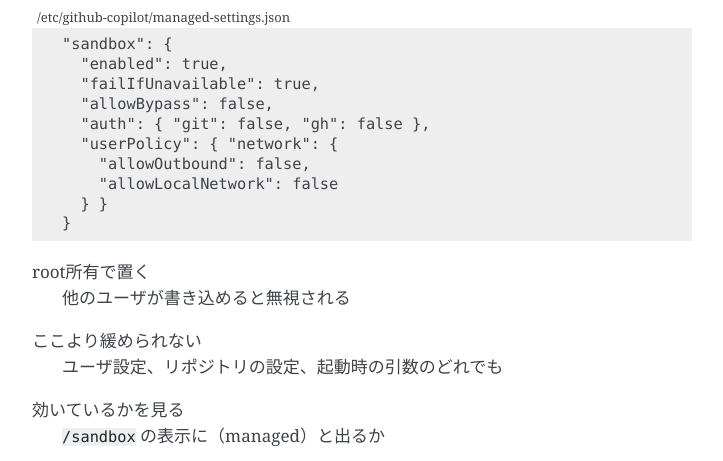
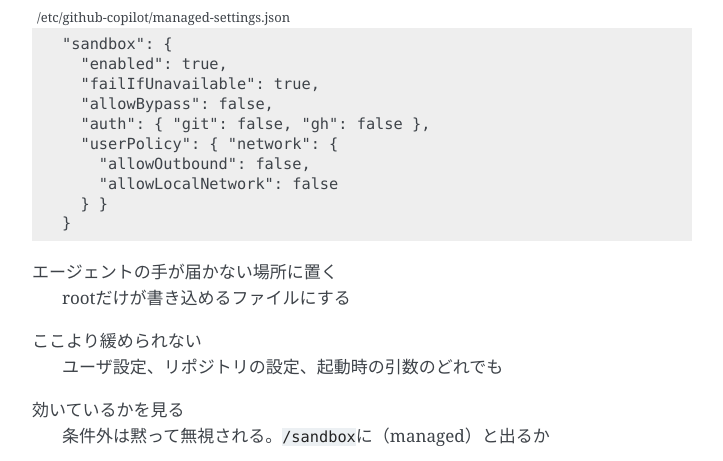
Before and after one commit to in0ho1no/copilot-cli-wsl2-isolation, a Sphinx documentation site: the page built from docs/source/index.md, in a window 1280 px wide and 900 px high, scrolled down 5409 px, cut to the strip 0-461 px from the top of the window. Shown: the whole strip, without its empty margins (388-1111 px from the left). Built offline with Sphinx 7.4.7, drawn with Linux system fonts in a browser that asks for light colours.

Commit message:
管理設定スライドの説明を、意図が伝わる書き方に直す
「他のユーザが書き込めると無視される」が機能の制約に読め、エージェントの手が届かない場所に置くという意図が伝わらなかったため。
無視される挙動は、確認が必要な理由として3行目に移した。

Refs #8

Co-Authored-By: Claude Opus 5.5 <noreply@anthropic.com>
Claude-Session: https://claude.ai/code/session_01XrsTxZ3Dgs8naDUTJWs6oK

````diff
--- a/docs/source/chapters/03-confinement.md
+++ b/docs/source/chapters/03-confinement.md
@@ -88,19 +88,19 @@ MXCを使わなかった理由は2つ。1つはClaude Codeでの利用も見据
 ::::
 
 ::::{container} rows layers
-root所有で置く
-: 他のユーザが書き込めると無視される
+エージェントの手が届かない場所に置く
+: rootだけが書き込めるファイルにする
 
 ここより緩められない
 : ユーザ設定、リポジトリの設定、起動時の引数のどれでも
 
 効いているかを見る
-: `/sandbox` の表示に（managed）と出るか
+: 条件外は黙って無視される。`/sandbox`に（managed）と出るか
 ::::
 :::::
 
 ```{revealjs-notes}
-サンドボックスの設定は、/sandbox configで手で入れることもできるが、それだとエージェントやリポジトリ側の設定で緩められる余地が残る。root所有の管理設定ファイルに置くと、それより緩められない下限になる。実際は項目ごとの表示ではなく、/sandbox statusと/sandbox policyの末尾に「your organization's managed policy requires sandboxing」のような文が出る。スライドでは短く（managed）と書いている。個人のCopilot Pro+でも、ファイルで置いた管理設定が効いた。
+サンドボックスの設定は、/sandbox configで手で入れることもできるが、それだとエージェントやリポジトリ側の設定で緩められる余地が残る。そこで管理設定ファイルに置く。エージェントは利用者と同じworkerの権限で動くので、rootだけが書き込めるファイルにしておけば、エージェントには書き換えられない。Copilot CLIのほうも、root所有でない、root以外が書き込める、シンボリックリンクである、のどれかに当てはまるファイルは信用せず、エラーも出さずに無視する。だから構築のたびに表示で確かめる。実際は項目ごとの表示ではなく、/sandbox statusと/sandbox policyの末尾に「your organization's managed policy requires sandboxing」のような文が出る。スライドでは短く（managed）と書いている。個人のCopilot Pro+でも、ファイルで置いた管理設定が効いた。
 ```
 
 ## 検証結果：何がどう遮断されたか
````
